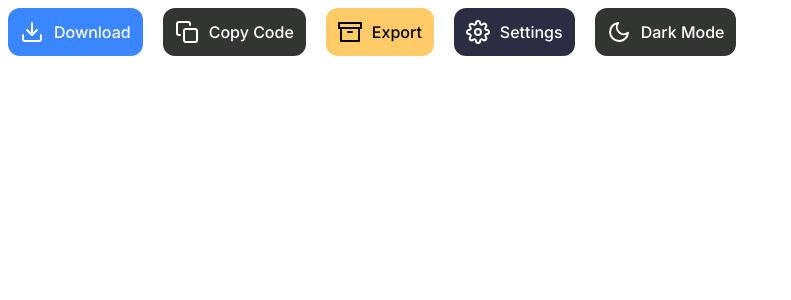
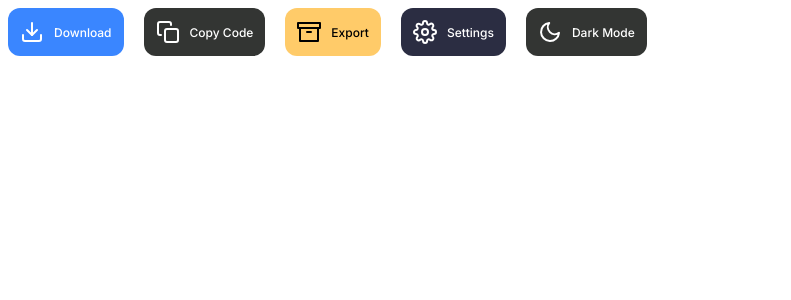
Before and after one commit to Haustle/design-sys-prac, a React (Create React App) app: page / in a window 1280 px wide. Shown: the top 300 px of the page, without its empty margins (0-791 px from the left). Built offline with nearby package versions, Linux system fonts and the light colour scheme.

Commit message:
smaller font-sizes

```diff
--- a/src/Components/Button.js
+++ b/src/Components/Button.js
@@ -57,13 +57,13 @@ export const Button = styled('button', {
         },
         size: {
             sm: {
+                fontSize: '12px'
+            },
+            md: {
                 fontSize: '16px'
             },
-            md: {
-                fontSize: '22px'
-            },
             lg: {
-                fontSize: '26px'
+                fontSize: '24px'
             }
         },
 
--- a/src/Components/Toast.js
+++ b/src/Components/Toast.js
@@ -19,7 +19,8 @@ export const Toast2 = ({ Button }) => {
 
     const ToastTitle = styled(ToastPrimitive.Title, {
         fontWeight: 500,
-        marginBottom: '5px'
+        marginBottom: '2px',
+        fontSize: '14px'
     })
 
     const ToastProvider = styled(ToastPrimitive.Provider, {
@@ -29,7 +30,7 @@ export const Toast2 = ({ Button }) => {
         fontFamily: 'Inter',
         border: '2px solid rgba(172, 180, 188, 0.5)',
         borderRadius: '16px',
-        padding: '20px 20px 20px 30px',
+        padding: '20px',
         marginBottom: '15px',
         marginRight: '15px',
         boxShadow: 'rgba(21, 50, 83, 0.1) 0px 1px 2px',
@@ -40,16 +41,19 @@ export const Toast2 = ({ Button }) => {
 
     const ToastDescription = styled(ToastPrimitive.Description, {
         color: '#676666',
-        fontSize: '1em'
+        fontSize: '13px'
     })
 
     const ToastClose = styled(ToastPrimitive.Close, {
         border: 'none',
-        backgroundColor: '#f4f4f4',
+        // backgroundColor: '#f4f4f4',
+        backgroundColor: '#333533',
+        color: '#fff',
         borderRadius: '5px',
         height: 'max-content',
         padding: '7px',
-        cursor: 'pointer'
+        cursor: 'pointer',
+        fontSize: '13px'
     })
 
     const ToastDetails = styled('div', {
```
Also changed, not shown: 1 other file (tests, documents, lock files or other folders).
